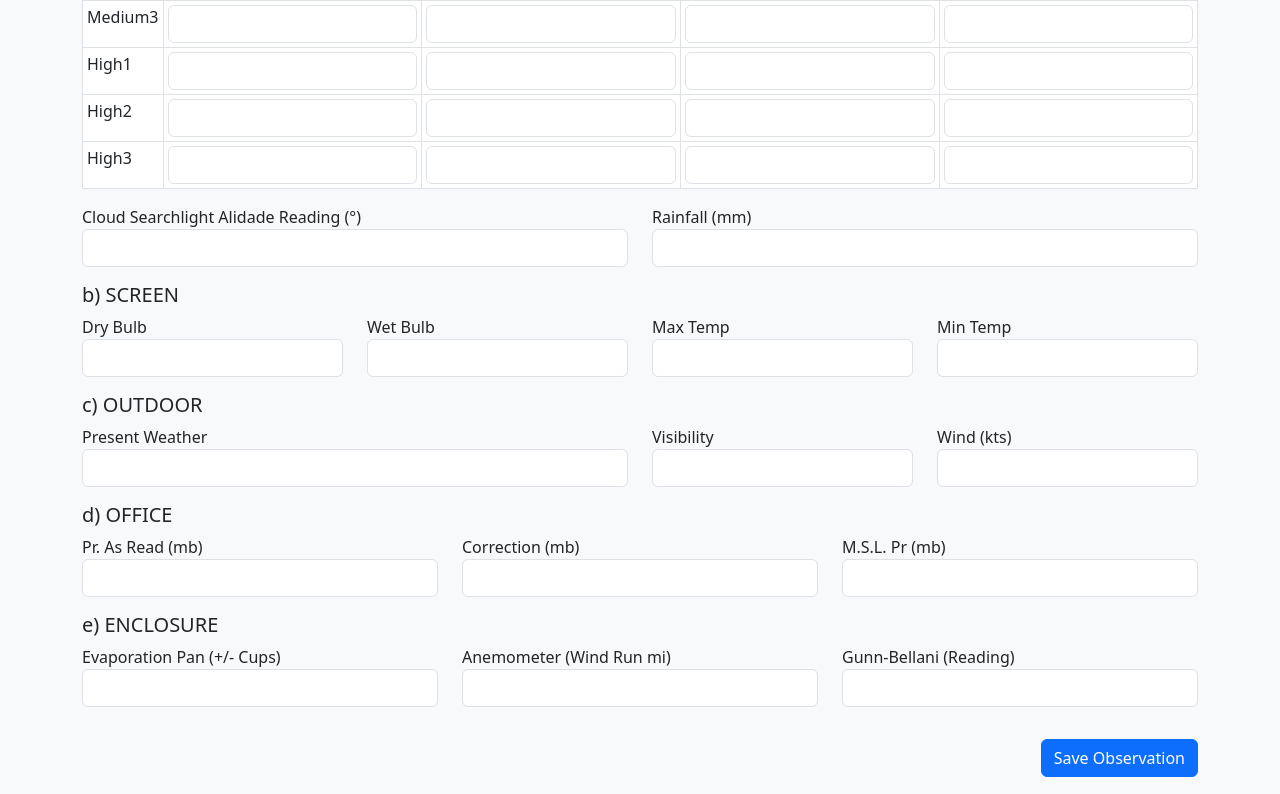
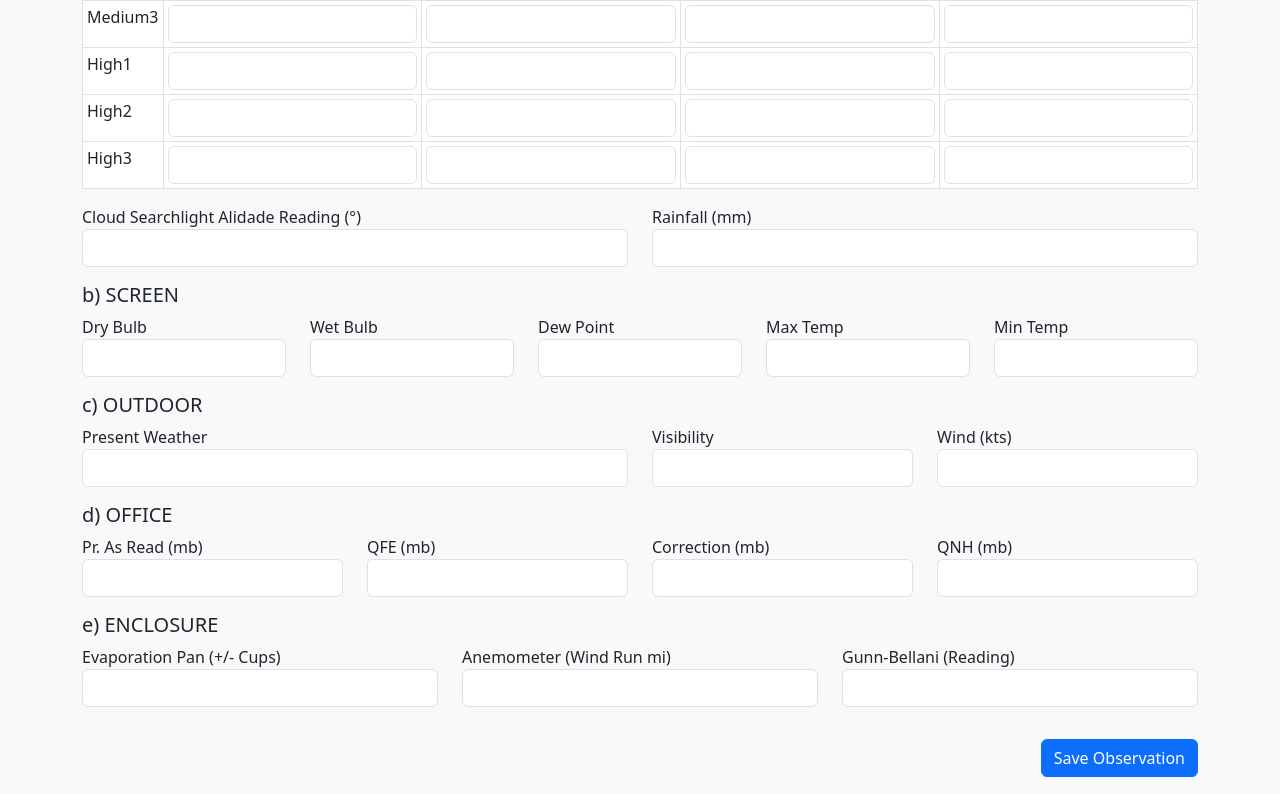
Before and after one commit to Peterkamesa/wx_app, a plain HTML site: page obs_slip.html in a window 1280 px wide. Shown: the part 525-1319 px from the top of the page. Drawn offline with nearby package versions, Linux system fonts and the light colour scheme.

Commit message:
added obs slip

```diff
--- a/obs_slip.html
+++ b/obs_slip.html
@@ -60,6 +60,7 @@
             <div class="row mb-3">
                 <div class="col"><label>Dry Bulb</label><input name="dry_bulb" class="form-control"></div>
                 <div class="col"><label>Wet Bulb</label><input name="wet_bulb" class="form-control"></div>
+                <div class="col"><label>Dew Point</label><input name="dew_point" class="form-control"></div>
                 <div class="col"><label>Max Temp</label><input name="max_temp" class="form-control"></div>
                 <div class="col"><label>Min Temp</label><input name="min_temp" class="form-control"></div>
             </div>
@@ -82,9 +83,10 @@
 
             <h5>d) OFFICE</h5>
             <div class="row mb-3">
-                <div class="col-md-4"><label>Pr. As Read (mb)</label><input name="pr_read" class="form-control"></div>
-                <div class="col-md-4"><label>Correction (mb)</label><input name="correction" class="form-control"></div>
-                <div class="col-md-4"><label>M.S.L. Pr (mb)</label><input name="mslp" class="form-control"></div>
+                <div class="col-md-3"><label>Pr. As Read (mb)</label><input name="pr_read" class="form-control"></div>
+                <div class="col-md-3"><label>QFE (mb)</label><input name="qfe" class="form-control"></div>
+                <div class="col-md-3"><label>Correction (mb)</label><input name="correction" class="form-control"></div>
+                <div class="col-md-3"><label>QNH (mb)</label><input name="qnh" class="form-control"></div>
             </div>
 
             <h5>e) ENCLOSURE</h5>
```
